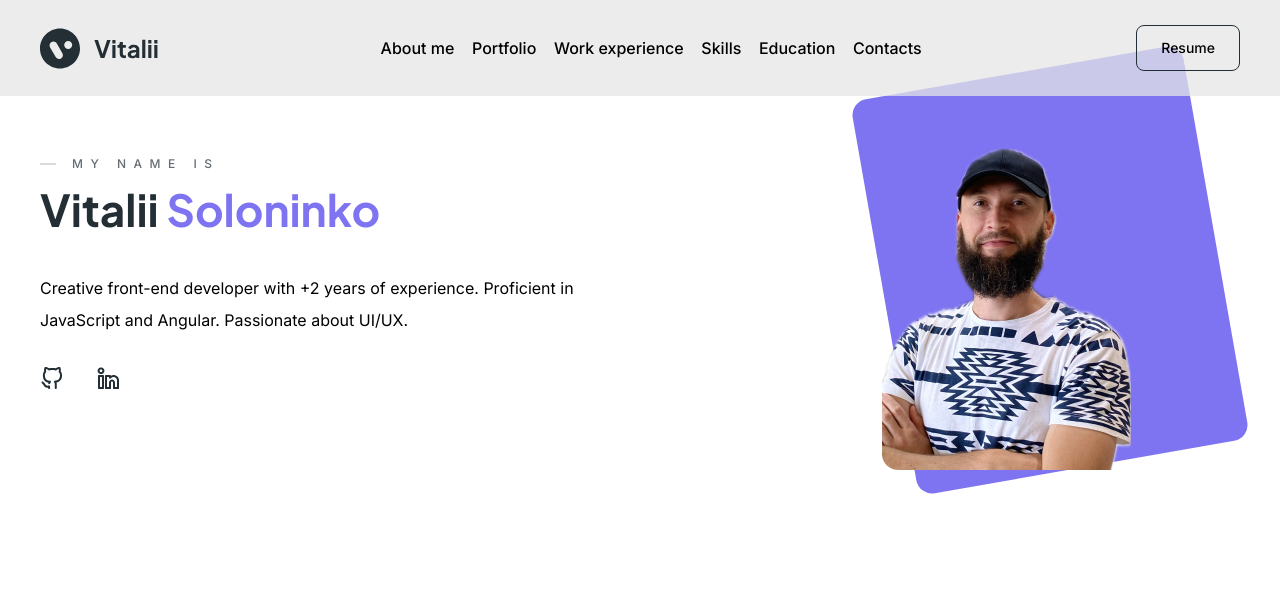
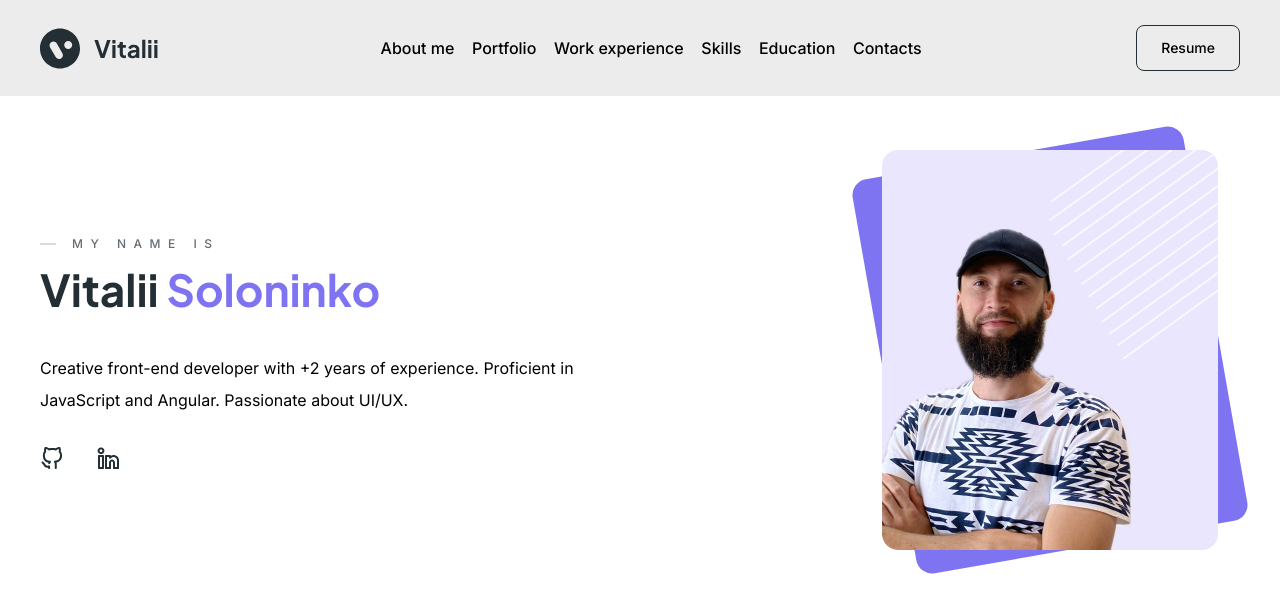
Before and after one commit to VitaliiSoloninko/angular-vitalii-portfolio, an Angular app: page / in a window 1280 px wide. Shown: the top 612 px of the page. Built offline with nearby package versions, Linux system fonts and the light colour scheme.

Commit message:
2.5	Fix picture main

```diff
--- a/src/app/sections/main/main.component.scss
+++ b/src/app/sections/main/main.component.scss
@@ -8,8 +8,8 @@ $mobileSmall: 479.98px;
     display: grid;
     align-items: center;
     grid-template-columns: repeat(2, 1fr);
-    padding-top: 70px;
-    padding-bottom: 20px;
+    padding-top: 150px;
+    padding-bottom: 150px;
     column-gap: 20px;
     @media (max-width: $mobile) {
       grid-template-columns: auto;
@@ -82,7 +82,7 @@ $mobileSmall: 479.98px;
     }
     &::after {
       z-index: 2;
-      // background: #eae6fe url("assets/main/lines.svg") top right / 58% no-repeat;
+      background: var(--purple-light-color);
     }
   }
   // .decor-main-section__image
@@ -101,6 +101,6 @@ $mobileSmall: 479.98px;
     position: absolute;
     bottom: 0;
     left: 0;
-    max-width: 80%;
+    max-width: 100%;
   }
 }
```
Also changed, not shown: src/assets/main/picture.png, src/assets/main/picture.webp (deleted).
